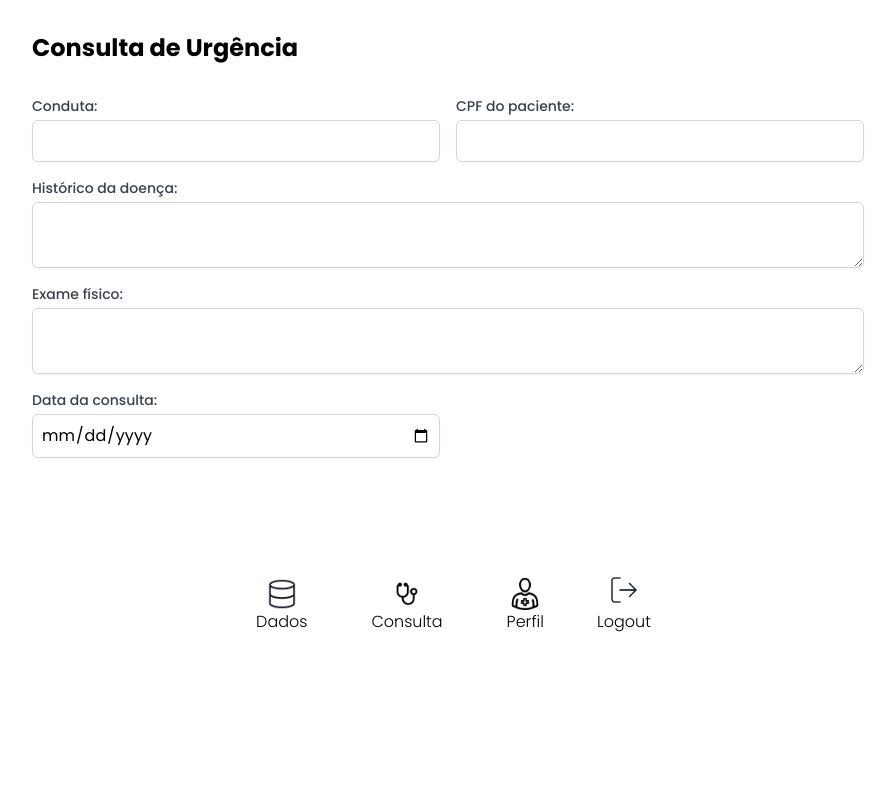
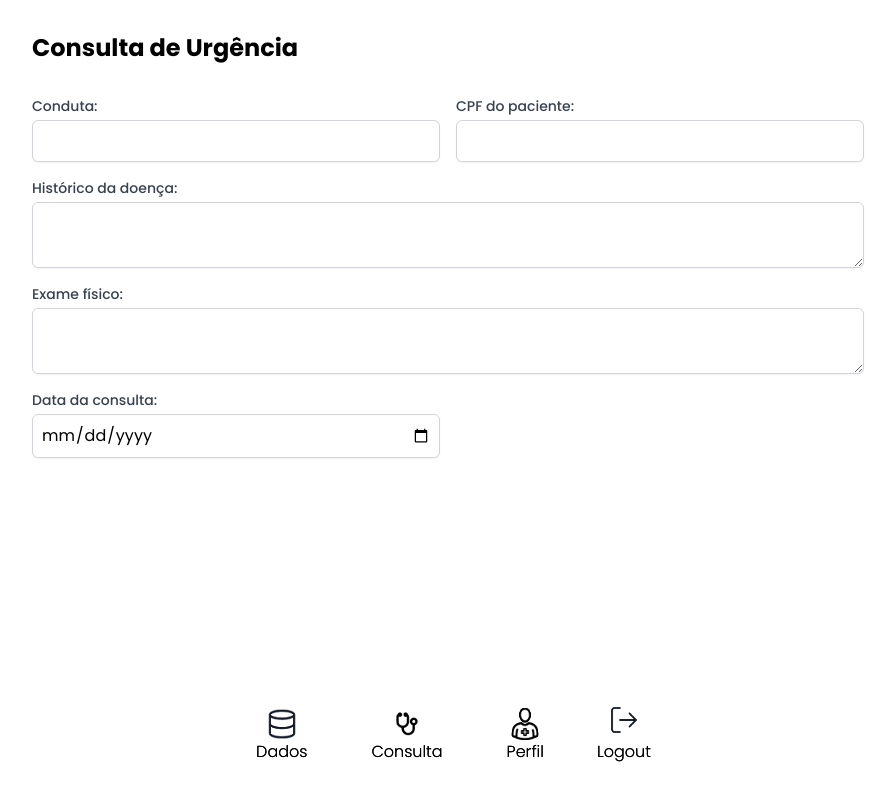
Before and after one commit to dan-albuquerque/Projeto-Banco-de-dados, a Next.js app in the folder client/: page /ConsultaUrgencia in a window 1280 px wide. Shown: the whole page, without its empty margins (192-1087 px from the left). Built offline with nearby package versions, Linux system fonts and the light colour scheme.

Commit message:
improve downer nav styling

```diff
--- a/client/src/app/layout.js
+++ b/client/src/app/layout.js
@@ -1,12 +1,14 @@
 import { Poppins } from "next/font/google";
 import "./globals.css";
-
+import DownerNav from "@/components/DownerNav";
 const poppins = Poppins({ subsets: ["latin"], weight: ['100','200','300','400','500', '600', '700', '800','900'] });
 
 export default function Layout({ children }) {
   return (
     <div style={{ minHeight: '100vh'}} className={poppins.className}>
       {children}
+      <DownerNav />
+
     </div>
   );
 }
--- a/client/src/components/DownerNav.js
+++ b/client/src/components/DownerNav.js
@@ -11,7 +11,7 @@ export default function DownerNav() {
   }
 
   return (
-    <div className="h-16 flex justify-center items-center mt-5 shadow-above ">
+    <div className="h-16 flex justify-center items-center mb-8 shadow-above fixed bottom-0 w-full ">
       <div className=" flex gap-16">
         <div className="flex flex-col items-center justify-center">
           <img src="/img/database.png" className="w-8 h-8" alt="database icon" />
--- a/client/src/pages/Data.js
+++ b/client/src/pages/Data.js
@@ -303,7 +303,6 @@ export default function Data({ interns, doctors, patients, sortedPatients, sorte
       <div className="border border-gray-300 mt-4 rounded-lg bg-customGrey mx-auto shadow-md hover:shadow-lg focus:shadow-xl w-11/12 overflow-auto" style={{ height: '75vh' }}>
         {renderTable()}
       </div>
-      <DownerNav />
     </Layout>
   );
 }
--- a/client/src/pages/index.js
+++ b/client/src/pages/index.js
@@ -1,7 +1,7 @@
+import Layout from "@/app/layout";
+
 export default function Home() {
     return (
-        <div>
-        <h1>Home</h1>
-        </div>
+<Layout>  hey      </Layout>
     );
 }
```
